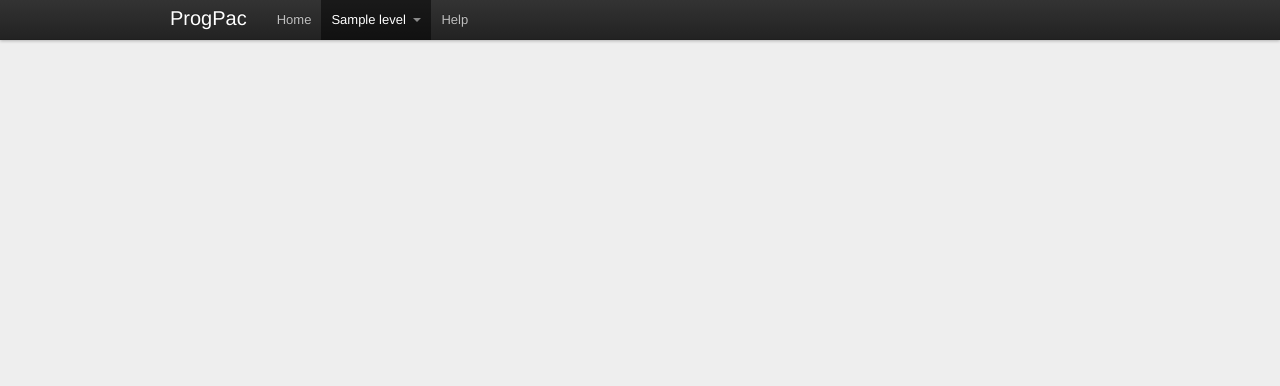
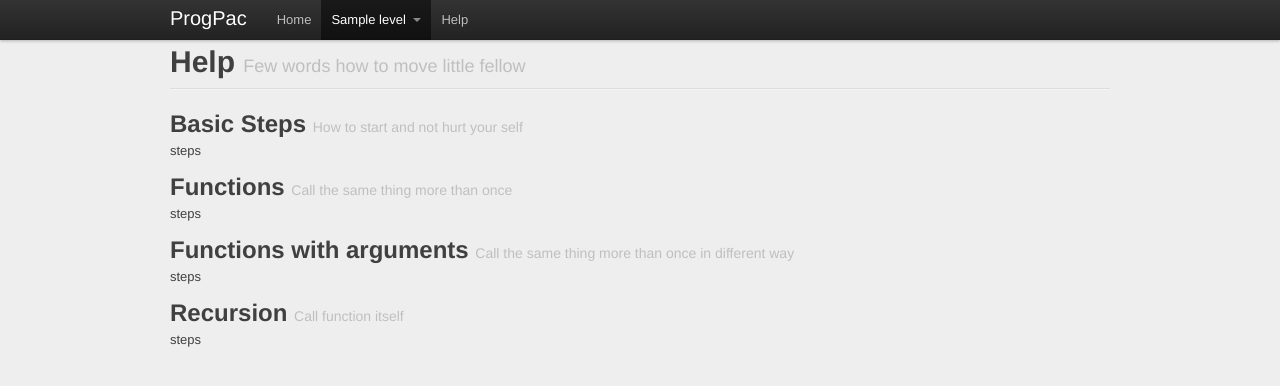
Before and after one commit to spenoir/progpac, a Django app: template templates/help.html in a window 1280 px wide. Shown: the top 386 px of the page. Run offline with Django 3.2, Linux system fonts and the light colour scheme; the template is opened without the code that fills it: most values are stand-ins (such as "Sample title", 1, 10 or a date in 2020); style sheets or scripts are compiled from the project's sources; some libraries are stand-ins or nearby versions.

Commit message:
Documentation place holders.

```diff
--- a/templates/help.html
+++ b/templates/help.html
@@ -1,5 +1,34 @@
 {% extends "base.html" %}
 
 {% block content %}
+<div class="page-header">
+  <h1>Help
+    <small>Few words how to move little fellow</small>
+  </h1>
+</div>
+
+<h2>Basic Steps
+  <small>How to start and not hurt your self</small>
+</h2>
+
+<p> steps </p>
+
+<h2>Functions
+  <small>Call the same thing more than once</small>
+</h2>
+
+<p> steps </p>
+
+<h2>Functions with arguments
+  <small>Call the same thing more than once in different way</small>
+</h2>
+
+<p> steps </p>
+
+<h2>Recursion
+  <small>Call function itself</small>
+</h2>
+
+<p> steps </p>
 
 {% endblock %}
```
